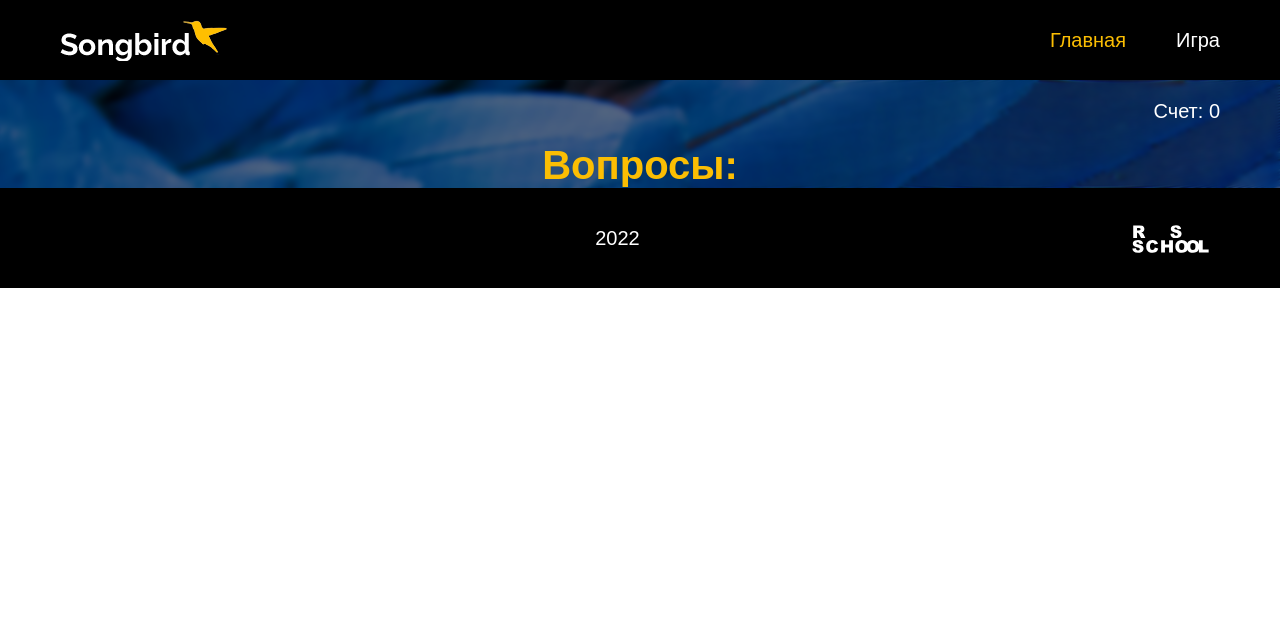
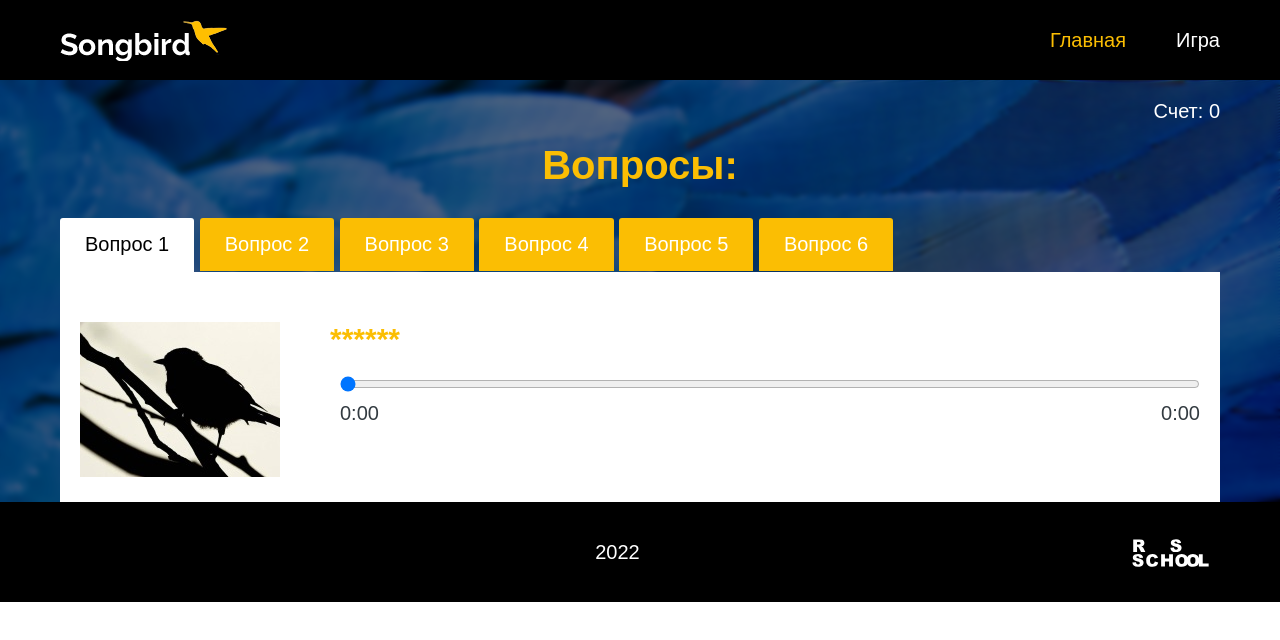
Before and after one commit to pshigotskaya26/songbird, a website with bundled scripts: page songbird/pages/quiz/index.html in a window 1280 px wide. Built offline with nearby package versions, Linux system fonts and the light colour scheme.

Commit message:
feat: add tab block, block with random question and block with player

```diff
--- a/songbird/pages/quiz/index.html
+++ b/songbird/pages/quiz/index.html
@@ -28,7 +28,55 @@
 				</div>
 				<h3 class="questions__title">Вопросы:</h3>
 				<div class="questions__content">
+					<div class="questions__tabs">
+						<input id="tab1" class="tabs__input" type="radio" name="tabs" checked>
+						<label class="tabs__label" for="tab1">Вопрос 1</label>
+						<input id="tab2" class="tabs__input" type="radio" name="tabs">
+						<label class="tabs__label" for="tab2">Вопрос 2</label>
+						<input id="tab3" class="tabs__input" type="radio" name="tabs">
+						<label class="tabs__label" for="tab3">Вопрос 3</label>
+						<input id="tab4" class="tabs__input" type="radio" name="tabs">
+						<label class="tabs__label" for="tab4">Вопрос 4</label>
+						<input id="tab5" class="tabs__input" type="radio" name="tabs">
+						<label class="tabs__label" for="tab5">Вопрос 5</label>
+						<input id="tab6" class="tabs__input" type="radio" name="tabs">
+						<label class="tabs__label" for="tab6">Вопрос 6</label>
 
+						<div id="content-tab1" class="questions__body">
+							<div class="random-question">
+								<div class="random-question__image">
+									<img src="../../assets/images/default-bird.jpg" alt="default bird">
+								</div>
+								<div class="random-question__body">
+									<h4 class="random-question__title">******</h4>
+									<div class="player">
+										<audio src=""></audio>
+										<div class="player-controls">
+											<button class="play play-icon"></button>
+											<div class="player-progress">
+												<input class="progress__bar" type="range" min="0" max="100" value="0">
+												<div class="progress__time">
+													<div class="time__current">0:00</div>
+													<div class="time__total">0:00</div>
+												</div>
+											</div>
+										</div>
+									</div>
+								</div>
+							</div>
+<!--
+							<div class="answers">
+								<div class="answers__name">
+									123
+								</div>
+								<div class="answers__description">
+									123
+								</div>
+
+							</div>
+						-->
+						</div>
+					</div>
 				</div>
 			</div>
 		</section>
--- a/songbird/sass/base/_base.scss
+++ b/songbird/sass/base/_base.scss
@@ -66,3 +66,8 @@ h3 {
 		font-size: 3.2rem;
 	}
 }
+
+h4 {
+	font-size: 3rem;
+	color: $color-primery;
+}
--- /dev/null
+++ b/songbird/sass/components/quiz/_player.scss
@@ -0,0 +1,21 @@
+.player-controls {
+	display: flex;
+	align-items: center;
+    column-gap: 1rem;
+}
+
+.player-progress {
+	display: flex;
+	flex-direction: column;
+	row-gap: 1rem;
+	width: 100%;
+}
+
+.progress__bar {
+	width: 100%;
+}
+
+.progress__time {
+	display: flex;
+	justify-content: space-between;
+}
--- a/songbird/sass/components/quiz/_questions.scss
+++ b/songbird/sass/components/quiz/_questions.scss
@@ -5,6 +5,7 @@
 	background-attachment: fixed;
     background-position: center;
 	background-size: cover;
+	color: $color-white;
     -webkit-background-size: cover;
     -moz-background-size: cover;
     -o-background-size: cover;
@@ -29,3 +30,62 @@
 	position: relative;
 	z-index: 5;
 }
+
+.questions__content {
+	padding-top: 3rem;
+}
+
+.questions__tabs {
+	position: relative;
+}
+
+.tabs__input {
+	display: none;
+	position: absolute;
+}
+
+.tabs__label {
+	display: inline-block;
+	padding: 1.5rem 2.5rem;
+	margin-bottom: 0;
+	background-color: $color-primery;
+	color: $color-white;
+	-moz-border-radius: 0.3rem 0.3rem 0 0;
+  	-webkit-border-radius: 0.3rem 0.3rem 0 0;
+  	border-radius: 0.3rem 0.3rem 0 0;
+}
+
+.questions__tabs > input:checked + .tabs__label {
+	color: $color-black;
+	border-bottom: 0.1rem solid $color-white;
+	background-color: $color-white;
+	transition: all 0.3s ease-out;
+}
+
+.questions__body {
+	padding: 5rem 2rem 2rem 2rem;
+	background-color: $color-white;
+	color: $color-text;
+	display: none;
+}
+
+#tab1:checked ~ #content-tab1,
+#tab2:checked ~ #content-tab2,
+#tab3:checked ~ #content-tab3,
+#tab4:checked ~ #content-tab4,
+#tab5:checked ~ #content-tab5,
+#tab6:checked ~ #content-tab6 {
+	display: block;
+}
+
+.random-question {
+	display: flex;
+	column-gap: 5rem;
+}
+
+.random-question__body {
+	display: flex;
+	flex-direction: column;
+	row-gap: 2rem;
+	width: 100%;
+}
--- a/songbird/sass/styles.scss
+++ b/songbird/sass/styles.scss
@@ -14,3 +14,4 @@
 
 @import "components/quiz/questions";
 @import "components/quiz/score";
+@import "components/quiz/player";
```
Also changed, not shown: songbird/assets/images/default-bird.jpg (added), songbird/assets/styles/styles.css, 1 other file.
